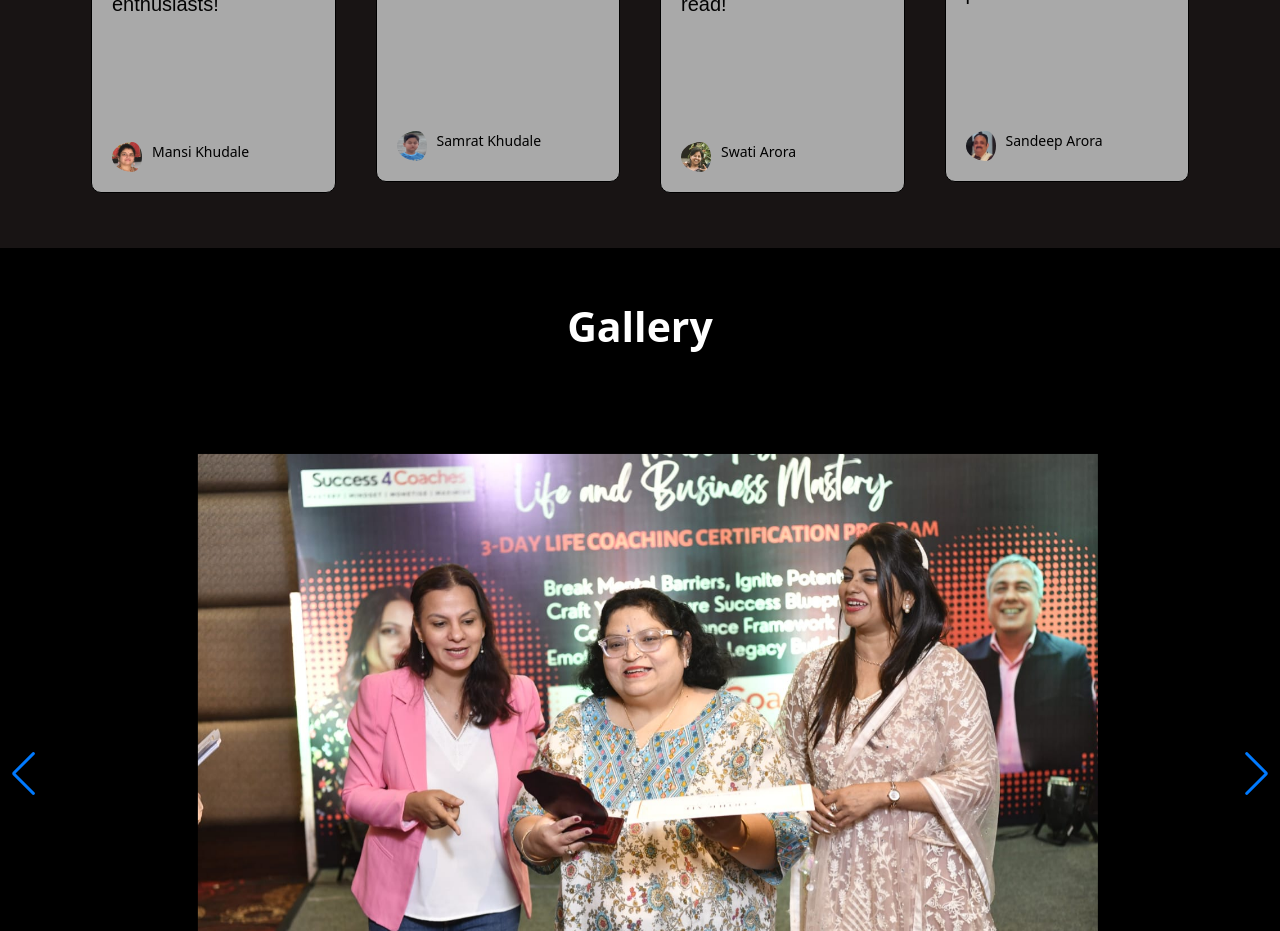
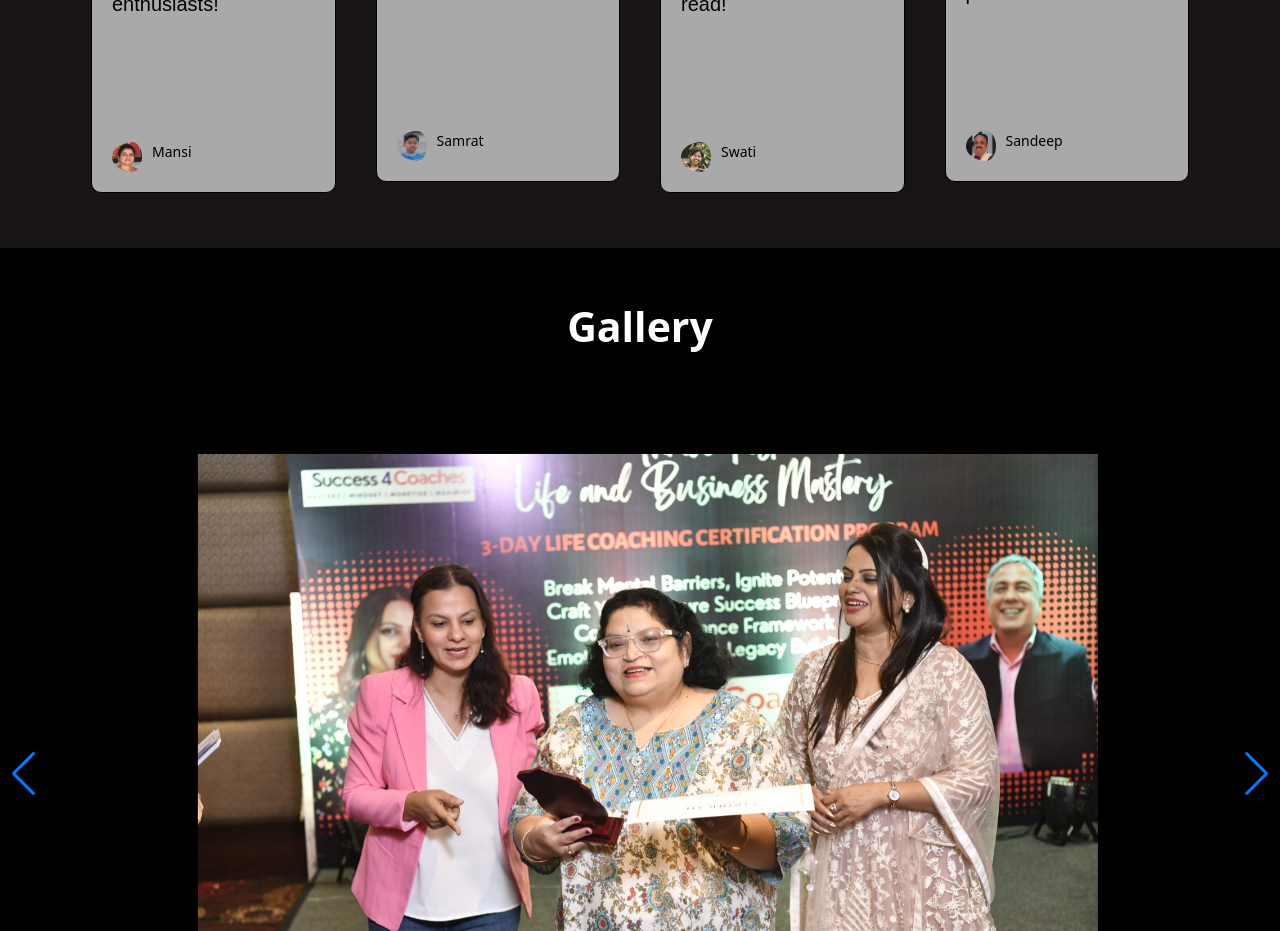
Before and after one commit to ManasKhudale/graphology-website-2, a Next.js app: page / in a window 1280 px wide. Shown: the part 1380-2311 px from the top of the page. Built offline with nearby package versions, Linux system fonts and the light colour scheme.

Commit message:
Minor changes

```diff
--- a/app/page.js
+++ b/app/page.js
@@ -78,7 +78,7 @@ export default function Home() {
       <div className="reviewer-pic">
       <Image src="/reviewer1.png" className="reviewer-pic" alt="Reviewer Pic" width={40} height={40} />
       </div>
-      <div className="reviewer-name">Mansi Khudale</div>
+      <div className="reviewer-name">Mansi</div>
       </div>
       </div>
 
@@ -93,7 +93,7 @@ export default function Home() {
       <div className="reviewer-pic">
       <Image src="/reviewer2.png" className="reviewer-pic" alt="Reviewer Pic" width={40} height={40} />
       </div>
-      <div className="reviewer-name">Samrat Khudale</div>
+      <div className="reviewer-name">Samrat</div>
       </div>
       </div>
 
@@ -109,7 +109,7 @@ export default function Home() {
       <div className="reviewer-pic">
         <Image src="/reviewer3.png" className="reviewer-pic" alt="Reviewer Pic" width={40} height={40} />
       </div>
-      <div className="reviewer-name">Swati Arora</div>
+      <div className="reviewer-name">Swati</div>
       </div>
       </div>
 
@@ -124,7 +124,7 @@ export default function Home() {
       <div className="reviewer-pic">
       <Image src="/reviewer4.png" className="reviewer-pic" alt="Reviewer Pic" width={40} height={40} />
       </div>
-      <div className="reviewer-name">Sandeep Arora</div>
+      <div className="reviewer-name">Sandeep</div>
       </div>
       </div>
       </div>
```
